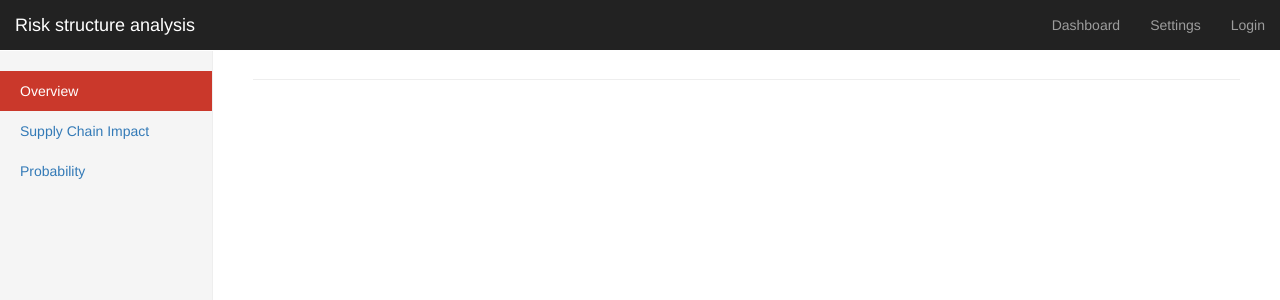
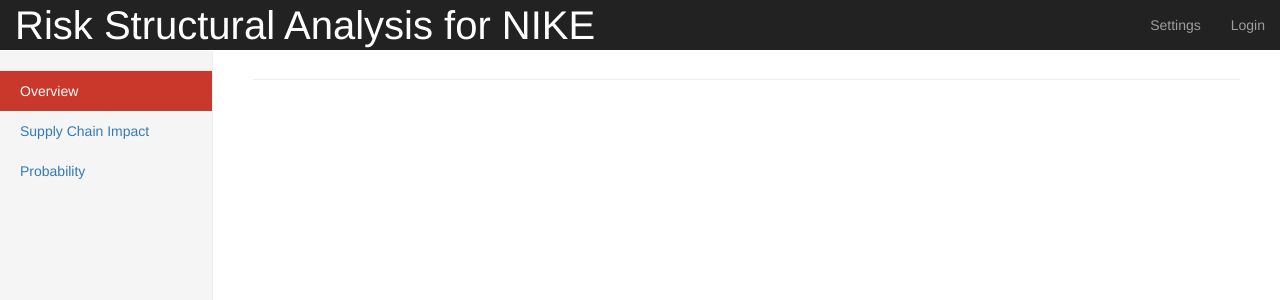
Before and after one commit to KeleiAzz/SCRC_server, a Django app: page / in a window 1280 px wide. Shown: the top 300 px of the page. Run offline with Django 3.2, Linux system fonts and the light colour scheme; parts of the project's set-up code (start-up, migrations or seed data) failed here and were passed over; some libraries are stand-ins or nearby versions.

Commit message:
Change color and layout

```diff
--- a/risk_evidence/static/dashboard.css
+++ b/risk_evidence/static/dashboard.css
@@ -143,3 +143,7 @@
 table#table3 {
     font-size: small;
 }
+
+h2 {
+    color: #3b65d1;
+}
--- a/risk_evidence/templates/dashboard.html
+++ b/risk_evidence/templates/dashboard.html
@@ -32,11 +32,11 @@
             <span class="icon-bar"></span>
             <span class="icon-bar"></span>
           </button>
-          <a class="navbar-brand" href="/">Risk structure analysis</a>
+          <a class="navbar-brand" href="/" style="font-size: 30pt">Risk Structural Analysis for NIKE</a>
         </div>
         <div id="navbar" class="navbar-collapse collapse">
           <ul class="nav navbar-nav navbar-right">
-            <li><a href="#">Dashboard</a></li>
+{#            <li><a href="#">Dashboard</a></li>#}
             <li><a href={% url 'score_list' %}>Settings</a></li>
             <li><a href="#">Login</a></li>
 {#            <li><a href="#">Help</a></li>#}
--- a/risk_evidence/templates/evidence_list.html
+++ b/risk_evidence/templates/evidence_list.html
@@ -15,7 +15,10 @@
         <button type="submit" class="btn btn-default" name="btn1">Search</button>
         <br>
     </form>
-    <a href={% url "risk_evidence.views.evidence_add" %}>Add Evidence</a>
+
+    <div class="col-md-12 col-md-offset-11">
+        <a href={% url "risk_evidence.views.evidence_add" %}>Add Evidence</a>
+    </div>
     <h2>{{ country }}</h2>
         <div class="col-md-12 ">
         <table id="table1" class="table table-striped">
```
Also changed, not shown: risk_evidence/templates/probability_list.html (+6 -2 lines).
